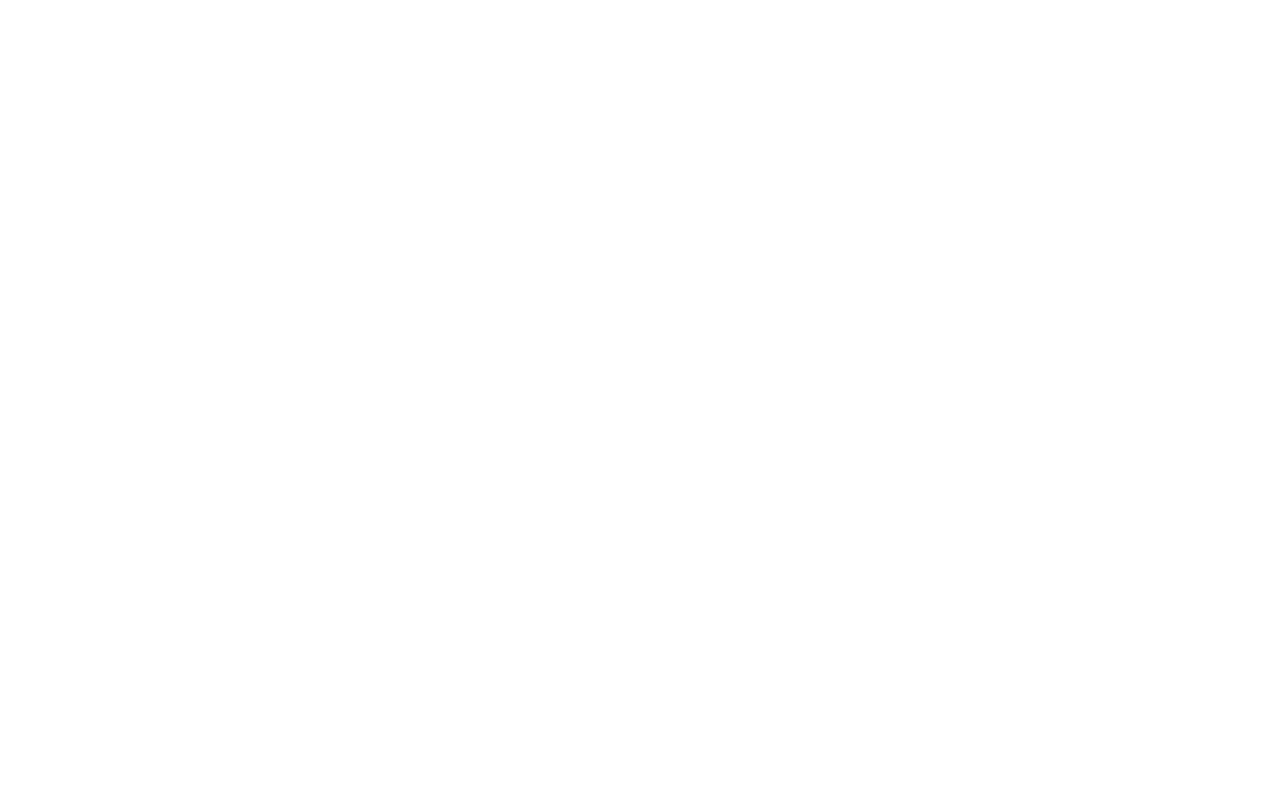
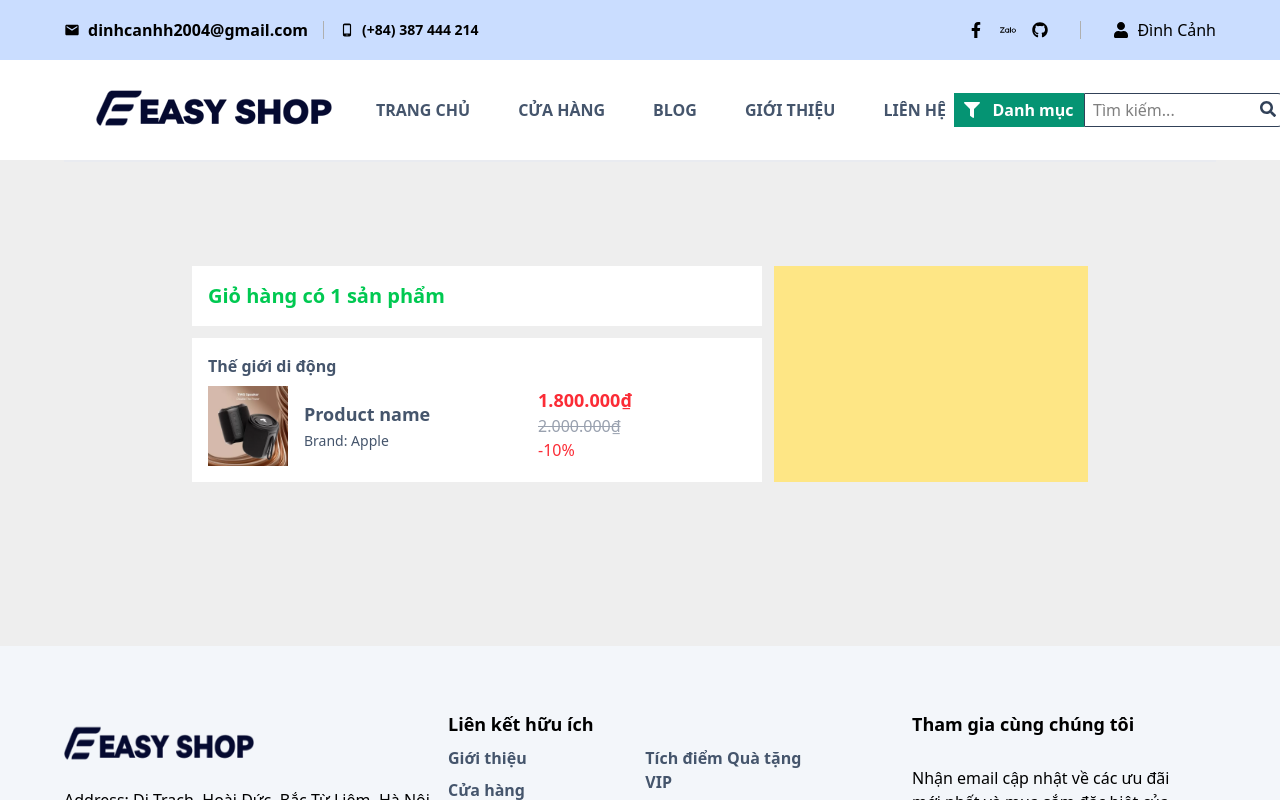
Before and after one commit to Dcanh204/ecommerce, a React app: page /cart in a window 1280 px wide. Before the commit this address had no page. Shown: the top 800 px of the page. Built offline with nearby package versions, Linux system fonts and the light colour scheme; the HTML template or start-up script is replaced by a standard one.

Commit message:
feat: add cart page UI

```diff
--- a/src/App.jsx
+++ b/src/App.jsx
@@ -2,6 +2,7 @@
 import { BrowserRouter, Route, Routes } from 'react-router-dom';
 import Home from './pages/Home';
 import Shop from './pages/Shop';
+import Cart from './pages/Cart';
 
 const App = () => {
   return (
@@ -9,6 +10,8 @@
       <Routes>
         <Route path='/' element={<Home />} />
         <Route path='/shops' element={<Shop />} />
+        <Route path='/cart' element={<Cart />} />
+
       </Routes>
     </BrowserRouter>
   );
--- /dev/null
+++ b/src/pages/Cart.jsx
@@ -0,0 +1,85 @@
+import React from 'react';
+import Header from '../components/Header';
+import Footer from '../components/Footer';
+import { Link } from 'react-router-dom';
+
+const Cart = () => {
+
+  const cart_products = [1];
+  const out_stock_propducts = [1];
+  return (
+    <div>
+      <Header />
+      <section className='pt-35 pb-25 sm:pt-30 lg:pt-40 md:bg-[#eeeeee]'>
+        <div className='w-[90%] border mx-auto border-[#e9ebf0] mb-10'></div>
+        <div className='w-[90%] xl:w-[70%] mx-auto py-16'>
+          {
+            cart_products.length > 0 || out_stock_propducts > 0
+              ?
+              <div className='flex flex-wrap'>
+                <div className='w-full lg:w-[70%] xl:w-[65%]'>
+                  <div className='pr-0 lg:pr-3'>
+                    <div className='flex flex-col gap-3'>
+                      <div className=' bg-[#eeeeee] md:bg-white p-4'>
+                        <h2 className='font-semibold text-xl text-green-500'>
+                          Giỏ hàng có {cart_products.length} sản phẩm
+                        </h2>
+                      </div>
+                      {
+                        <div className='flex bg-[#eeeeee] md:bg-white p-4 flex-col gap-2'>
+                          <div className='flex justify-start items-center'>
+                            <h2 className='text-base text-slate-600 font-bold'>Thế giới di động</h2>
+                          </div>
+                          {
+                            <div className='w-full flex flex-wrap '>
+                              <div className='flex w-full sm:w-7/12 gap-2 '>
+                                <div className='flex gap-4 justify-start items-center'>
+                                  <img className='w-20 h-20' src="/images/products/3.webp" alt="product" />
+                                  <div>
+                                    <h2 className='font-bold text-lg text-slate-600'>Product name</h2>
+                                    <span className='text-sm text-slate-600'>Brand: Apple</span>
+                                  </div>
+                                </div>
+                              </div>
+                              <div className='flex w-full sm:w-5/12 mt-3 sm:mt-0 justify-between'>
+                                <div className='pl-0 sm:pl-4'>
+                                  <h2 className='font-bold text-lg text-red-500'>1.800.000₫</h2>
+                                  <p className='text-gray-400 line-through text-base'>2.000.000₫</p>
+                                  <p className='text-red-500 font-medium text-base'> -10%</p>
+                                </div>
+                              </div>
+                            </div>
+                          }
+                        </div>
+                      }
+                    </div>
+                  </div>
+
+                </div>
+                <div className='w-full bg-amber-200 lg:w-[35%]'>
+
+                </div>
+              </div>
+              :
+              <div className='w-full flex flex-col justify-center items-center'>
+                <div>
+                  <img className='max-w-300px max-h-[300px]' src="/images/cartEmpty.png" alt="cart_empty" />
+                </div>
+                <div className='w-full my-10'>
+                  <h2 className='font-bold text-3xl text-slate-600 text-center'>Giỏ hàng trống</h2>
+                  <h4 className='text-center font-medium text-slate-400 text-xl mt-2'>Không có sản phẩm nào trong giỏ hàng</h4>
+                </div>
+                <Link to='/shops'>
+                  <button className='px-6 py-3 bg-[#2a83e8] text-white font-medium text-lg rounded-lg border hover:border-[#2a83e8] hover:bg-white hover:text-[#2a83e8]'> Đến cửa hàng</button>
+                </Link>
+              </div>
+          }
+
+        </div>
+      </section>
+      <Footer />
+    </div>
+  );
+};
+
+export default Cart;
```
